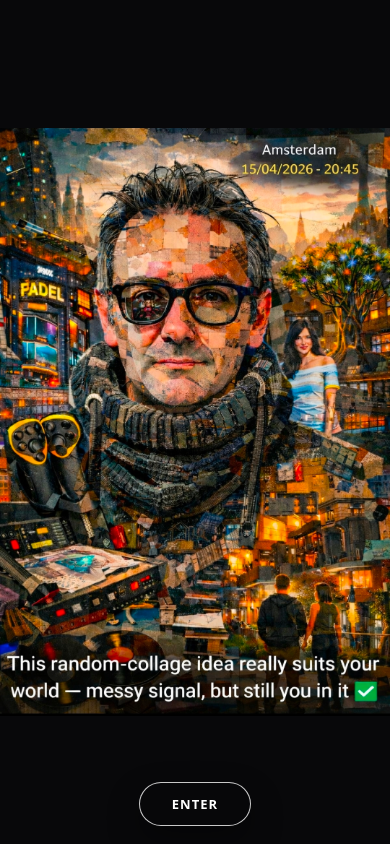
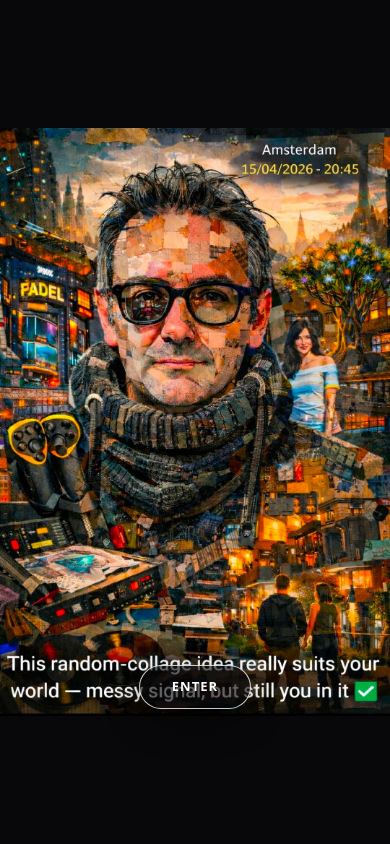
Before and after one commit to TiagoCalvados/Project-Stories, a website: page tiagok.html in a window 390 px wide. Drawn offline with Linux system fonts and the light colour scheme.

Commit message:
Move Tiago K enter button higher

```diff
--- a/shared.css
+++ b/shared.css
@@ -54,6 +54,10 @@ body {
   transform: translateX(-50%) translateY(0);
 }
 
+.enter-button-above-caption {
+  bottom: max(130px, 18vh);
+}
+
 @media (max-width: 700px) {
   .enter-button {
     bottom: max(18px, env(safe-area-inset-bottom));
@@ -62,4 +66,8 @@ body {
     padding: 0 22px;
     font-size: 13px;
   }
+
+  .enter-button-above-caption {
+    bottom: max(104px, 16vh);
+  }
 }
--- a/tiagok.html
+++ b/tiagok.html
@@ -23,7 +23,7 @@
 <body>
   <main class="story-stage">
     <img class="story-stage-image" src="Tiago%20K/Narrative%20slides/tiago%20k%20collage.jpg" alt="">
-    <a class="enter-button" href="tiagok%20link1.jpg" aria-label="Enter Tiago K link 1">Enter</a>
+    <a class="enter-button enter-button-above-caption" href="tiagok%20link1.jpg" aria-label="Enter Tiago K link 1">Enter</a>
   </main>
 </body>
 </html>
```
